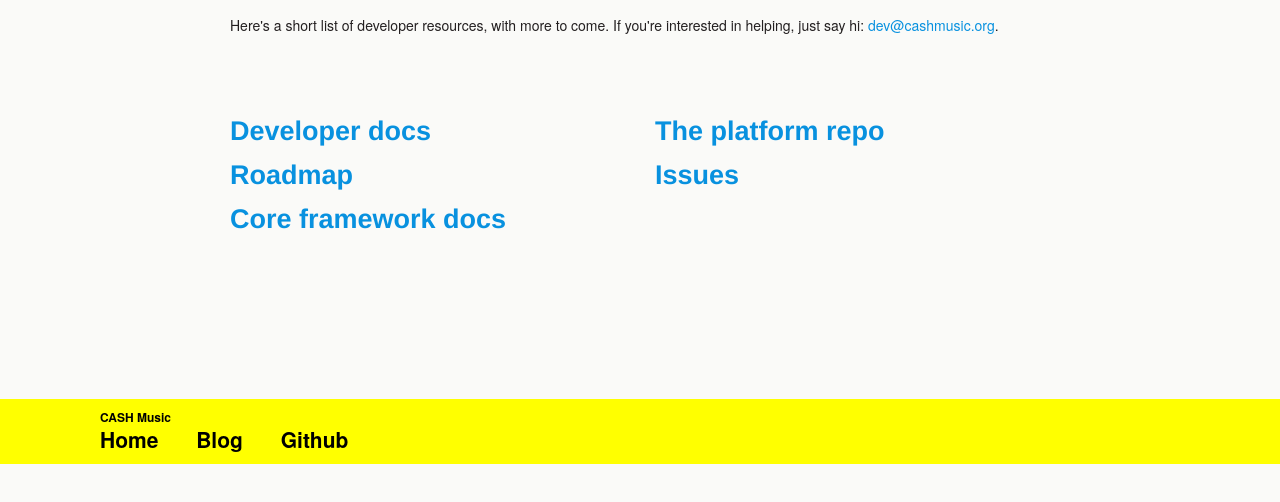
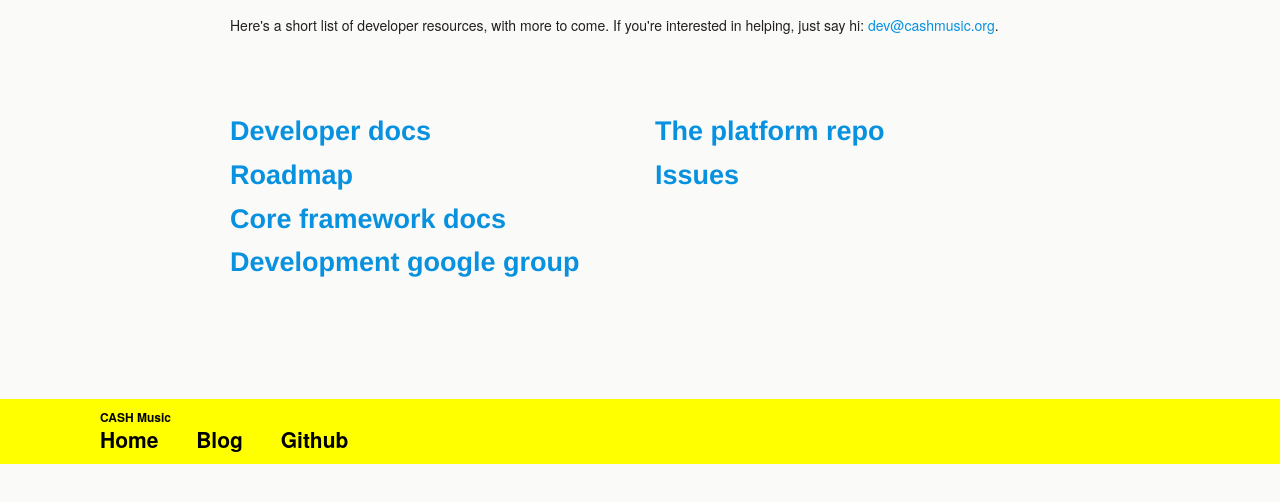
Before and after one commit to cashmusic/cashmusic.github.com, a plain HTML site: page index.html in a window 1280 px wide. Shown: the part 256-758 px from the top of the page. Drawn offline with Linux system fonts and the light colour scheme.

Commit message:
google group

```diff
--- a/index.html
+++ b/index.html
@@ -45,6 +45,7 @@
 					<h3><a href="https://github.com/cashmusic/platform/wiki">Developer docs</a></h3>
 					<h3><a href="http://cashmusic.org/roadmap/">Roadmap</a></h3>
 					<h3><a href="http://cashmusic.github.com/platform/">Core framework docs</a></h3>
+					<h3><a href="https://groups.google.com/d/forum/cash-build">Development google group</a></h3>
 				</div>
 				<div class="six columns">
 					<h3><a href="https://github.com/cashmusic/platform">The platform repo</a></h3>
```
